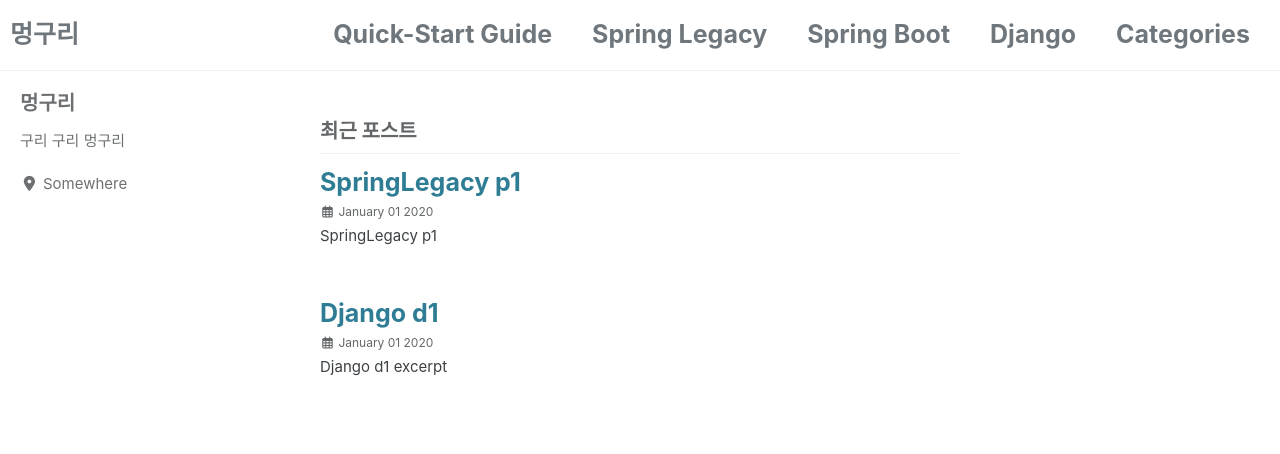
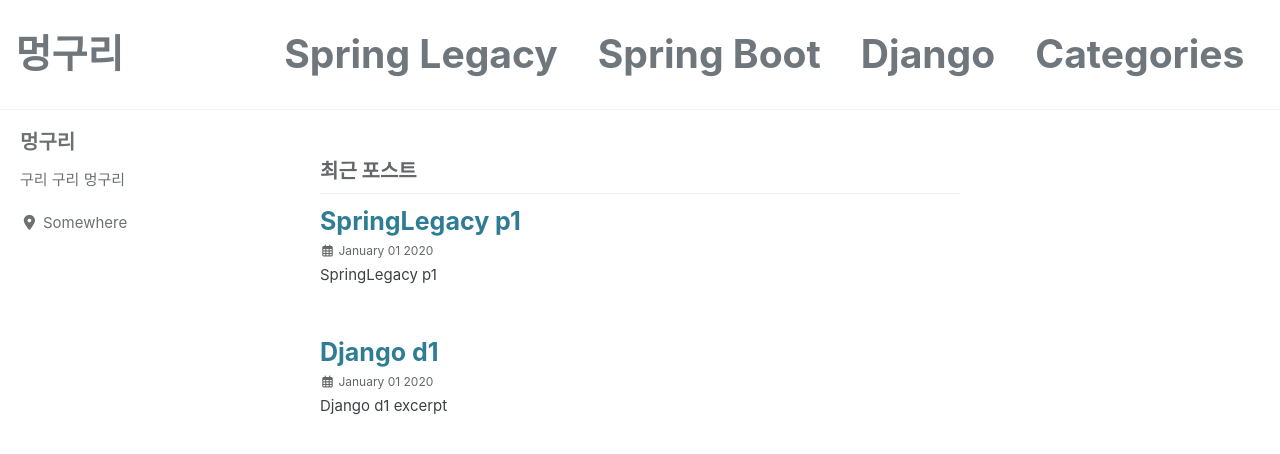
Before and after one commit to Daeki/Daeki.github.io, a Jekyll site: the page built from index.html, in a window 1280 px wide and 900 px high. Shown: the top 454 px of the window. Built offline with Jekyll 4.4.1, drawn with Linux system fonts in a browser that asks for light colours; cached includes are drawn as plain includes; nearby versions of some CDN libraries; the list of posts is cut into pages by our own code.

Commit message:
menu size 4 to 2

```diff
--- a/_data/navigation.yml
+++ b/_data/navigation.yml
@@ -1,7 +1,5 @@
 # main links
 main:
-  - title: "Quick-Start Guide"
-    url: https://mmistakes.github.io/minimal-mistakes/docs/quick-start-guide/
   - title: "Spring Legacy"
     url: /categories/springLegacy/
   - title: "Spring Boot"
--- a/_sass/minimal-mistakes/_masthead.scss
+++ b/_sass/minimal-mistakes/_masthead.scss
@@ -30,7 +30,7 @@
     font-family: $sans-serif-narrow;
 
     /* devinlife : 메뉴바 텍스트 설정 */
-    font-size: $type-size-4;
+    font-size: $type-size-2;
     font-weight: bold;
 
     @include breakpoint($x-large) {
```
